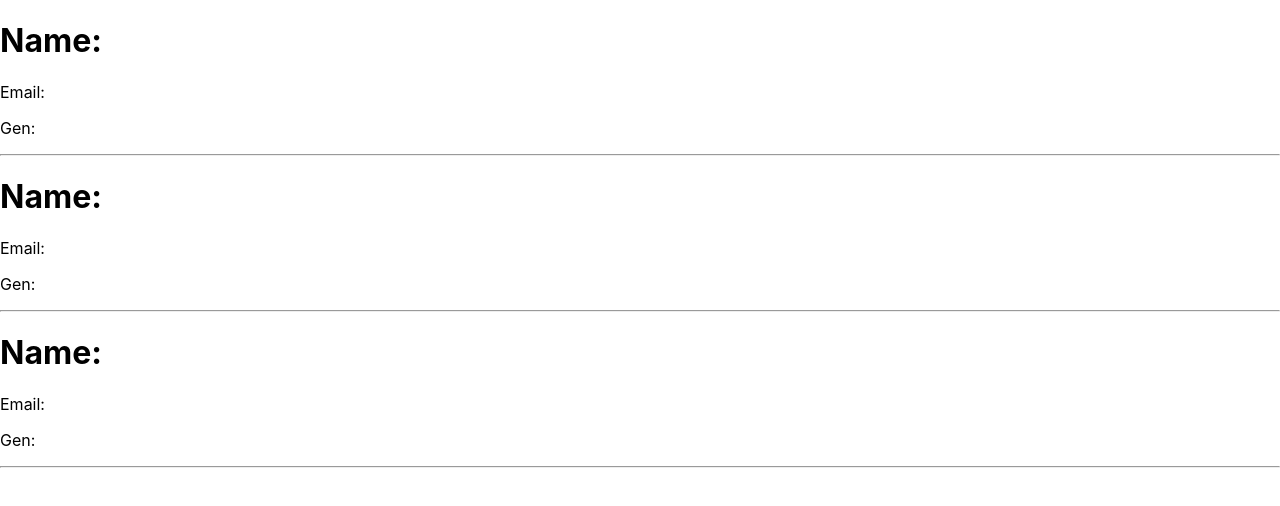
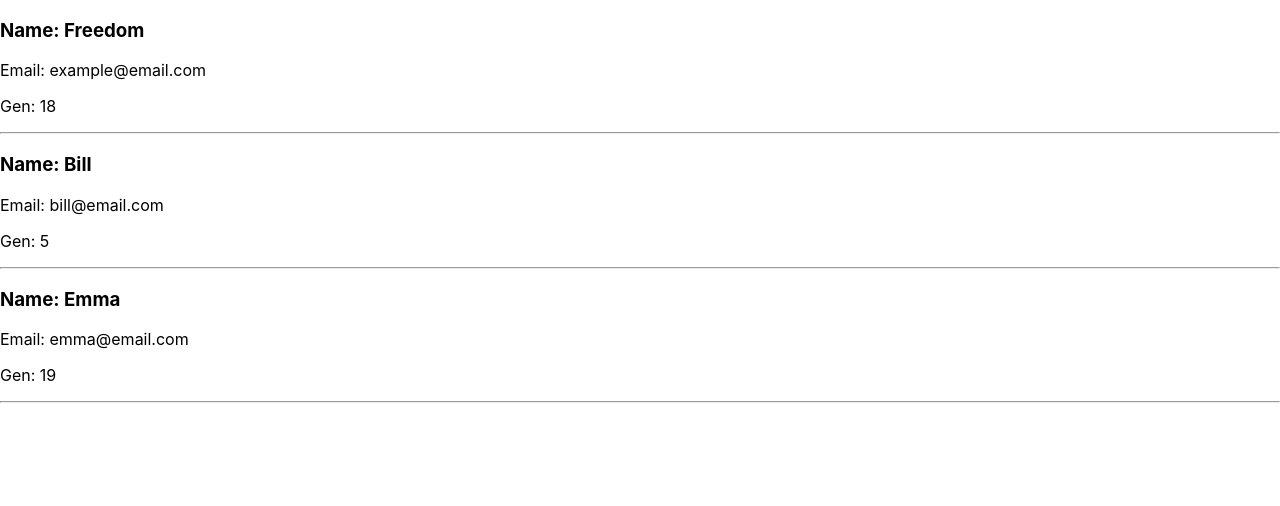
Before and after one commit to Freedom-seven/user, a React (Create React App) app: page / in a window 1280 px wide. Shown: the top 506 px of the page. Built offline with nearby package versions, Linux system fonts and the light colour scheme.

Commit message:
add return

```diff
--- a/src/Component/User.jsx
+++ b/src/Component/User.jsx
@@ -1,14 +1,14 @@
 import React from 'react';
 
-const User = (user, index) => {
+const User = ({user, index}) => {
     return (
         <div className="user" key={index}>
-            <h1>Name: {user.name}</h1>
+            <h3>Name: {user.name}</h3>
             <p>Email: {user.email}</p>
             <p>Gen: {user.gen}</p>
             <hr />
         </div>
-    )
+    );
 }
 
 export default User;
```
